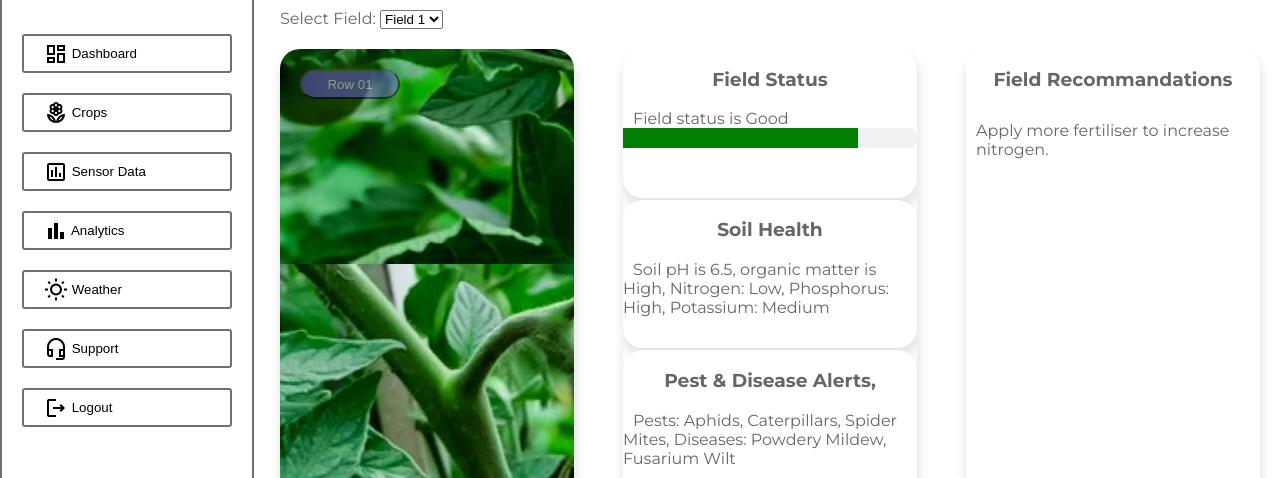
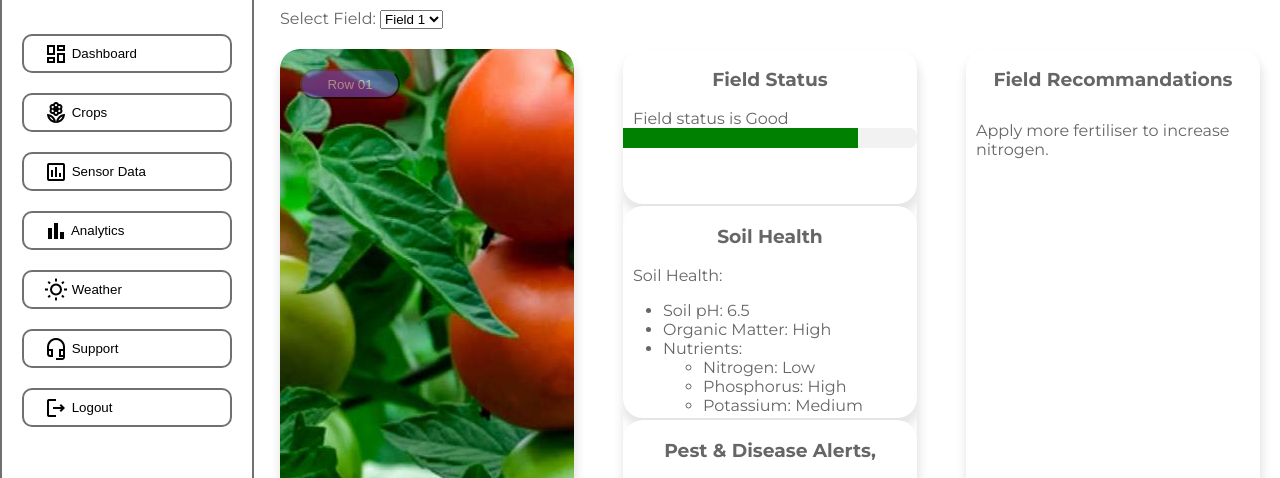
Before and after one commit to sein-pr/Agrisense360, a plain HTML site: page dashboard.html in a window 1280 px wide. Shown: the part 101-579 px from the top of the page. Drawn offline with nearby package versions, Linux system fonts and the light colour scheme.

Commit message:
Listed the items

```diff
--- a/dashboard.html
+++ b/dashboard.html
@@ -47,7 +47,7 @@
   </div>
 
   <div class="sidebar-list">
-    <button class="sidebar-list-item">
+    <button class="sidebar-list-item" class="Dashboard">
       <span class="material-icons-outlined">dashboard</span> Dashboard
     </button>
     <button class="sidebar-list-item">
@@ -94,7 +94,6 @@
       <section class="section" id="projects">
         <div class="field-container">
           <div class="field-image">
-            <img id="field-image" src="" alt="Field Image">
             <img id="crop-image" src="" alt="Crop Image">
             <div class="about-btn" style="margin-top: 20px;">
               <button class="row-btn" title="change row">Row 01</button>
--- a/scripts/dash.js
+++ b/scripts/dash.js
@@ -30,6 +30,7 @@ document.addEventListener("DOMContentLoaded", function () {
     });
 
 
+
     // Dummy data for the progress bar
     const fieldData = {
         field1: {
@@ -37,7 +38,6 @@ document.addEventListener("DOMContentLoaded", function () {
                 status: 'Good',
                 progress: 80
             },
-            fieldImage: 'images/field-images/tomato.jpg',
             cropImage: 'images/field-images/tomato.jpg',
             cropRows: [
                 'images/field-images/f1r1.jpg',
@@ -64,7 +64,6 @@ document.addEventListener("DOMContentLoaded", function () {
                 status: 'Fair',
                 progress: 60
             },
-            fieldImage: 'images/field-images/maize.jpg',
             cropImage: 'images/field-images/maize.jpg',
             cropRows: [
                 'images/field-images/f2r1.jpg',
@@ -91,7 +90,6 @@ document.addEventListener("DOMContentLoaded", function () {
                 status: 'Poor',
                 progress: 40
             },
-            fieldImage: 'images/field-images/carrot.jpg',
             cropImage: 'images/field-images/carrot.webp',
             cropRows: [
                 'images/field-images/f3r1.jpg',
@@ -118,7 +116,6 @@ document.addEventListener("DOMContentLoaded", function () {
                 status: 'Excellent',
                 progress: 99
             },
-            fieldImage: 'images/field-images/cabbage.jpg',
             cropImage: 'images/field-images/cabbage.jpg',
             cropRows: [
                 'images/field-images/f4r1.jpg',
@@ -145,7 +142,6 @@ document.addEventListener("DOMContentLoaded", function () {
                 status: 'Average',
                 progress: 50
             },
-            fieldImage: 'images/field-images/spinach.jpg',
             cropImage: 'images/field-images/spinach.jpg',
             cropRows: [
                 'images/field-images/f5r1.jpg',
@@ -195,25 +191,38 @@ document.addEventListener("DOMContentLoaded", function () {
             fieldStatus.querySelector('.progress').style.backgroundColor = 'red';
         }
 
-        fieldSoil.querySelector('label').textContent = `Soil pH is ${data.soilHealth.pH}, organic matter is ${data.soilHealth.organicMatter}, Nitrogen: ${data.soilHealth.nutrients.nitrogen}, Phosphorus: ${data.soilHealth.nutrients.phosphorus}, Potassium: ${data.soilHealth.nutrients.potassium}`;
+        const soilList = document.createElement('ul');
+        soilList.innerHTML = `<li>Soil pH: ${data.soilHealth.pH}</li>
+                          <li>Organic Matter: ${data.soilHealth.organicMatter}</li>
+                          <li>Nutrients:</li>
+                          <ul>
+                              <li>Nitrogen: ${data.soilHealth.nutrients.nitrogen}</li>
+                              <li>Phosphorus: ${data.soilHealth.nutrients.phosphorus}</li>
+                              <li>Potassium: ${data.soilHealth.nutrients.potassium}</li>
+                          </ul>`;
+        fieldSoil.querySelector('label').textContent = 'Soil Health:';
+        fieldSoil.querySelector('label').appendChild(soilList);
 
-        fieldPest.querySelector('label').textContent = `Pests: ${data.pestAndDiseaseAlerts.pests.join(', ')}, Diseases: ${data.pestAndDiseaseAlerts.diseases.join(', ')}`;
+        const pestList = document.createElement('ul');
+        pestList.innerHTML = `<li>Pests: ${data.pestAndDiseaseAlerts.pests.join(', ')}</li>
+                          <li>Diseases: ${data.pestAndDiseaseAlerts.diseases.join(', ')}</li>`;
+        fieldPest.querySelector('label').textContent = 'Pest and Disease Alerts:';
+        fieldPest.querySelector('label').appendChild(pestList);
 
         fieldRecommendations.textContent = data.recommendations;
     }
     function updateImages(field) {
         const data = fieldData[field];
-        document.getElementById('field-image').src = data.fieldImage;
         document.getElementById('crop-image').src = data.cropImage;
 
         const rowButton = document.querySelector('.row-btn');
         let currentRow = 0;
 
         rowButton.addEventListener('click', () => {
-          currentRow = (currentRow + 1) % data.cropRows.length;
-          document.getElementById('field-image').src = data.cropRows[currentRow];
-          // Update the button label with the current row number
-          rowButton.innerText = `Row ${currentRow + 1}`;
+            currentRow = (currentRow + 1) % data.cropRows.length;
+            document.getElementById('crop-image').src = data.cropRows[currentRow];
+            // Update the button label with the current row number
+            rowButton.innerText = `Row ${currentRow + 1}`;
         });
     }
 
--- a/styles/dashboard.css
+++ b/styles/dashboard.css
@@ -130,7 +130,7 @@ body {
   text-align: left;
   padding: 10px 20px; /* Adjust padding as needed */
   border: 2px solid #707070;
-  border-radius: 3px;
+  border-radius: 10px;
   background: none;
   color: #000000;
   text-decoration: none;
@@ -326,7 +326,7 @@ body {
   align-items: center;
   flex-direction: column;
   width: 30%;
-  height: 450px;
+  height: 550px;
   background: var(--color-white);
   border-radius: 20px;
   box-shadow: 1px 8px 10px 2px var(--first-shadow-color);
@@ -361,7 +361,7 @@ body {
   display: flex;
   flex-direction: column;
   width: 30%;
-  height: 450px;
+  height: 550px;
   background: var(--color-white);
   border-radius: 20px;
   box-shadow: 1px 8px 10px 2px var(--first-shadow-color);
@@ -372,7 +372,7 @@ body {
 .field-overall-status {
   position: relative;
   width: 100%;
-  height: 450px;
+  height: 650px;
   background: var(--color-white);
   border-radius: 20px;
   box-shadow: 1px 8px 10px 2px var(--first-shadow-color);
@@ -382,7 +382,7 @@ body {
 .field-soil-status {
   position: relative;
   width: 100%;
-  height: 450px;
+  height: 890px;
   background: var(--color-white);
   border-radius: 20px;
   box-shadow: 1px 8px 10px 2px var(--first-shadow-color);
@@ -392,11 +392,12 @@ body {
 .field-disease-status {
   position: relative;
   width: 100%;
-  height: 450px;
+  height: 750px;
   background: var(--color-white);
   border-radius: 20px;
   box-shadow: 1px 8px 10px 2px var(--first-shadow-color);
   overflow: hidden;
+  scroll-behavior: auto;
 }
 
 .field-container h3 {
```
